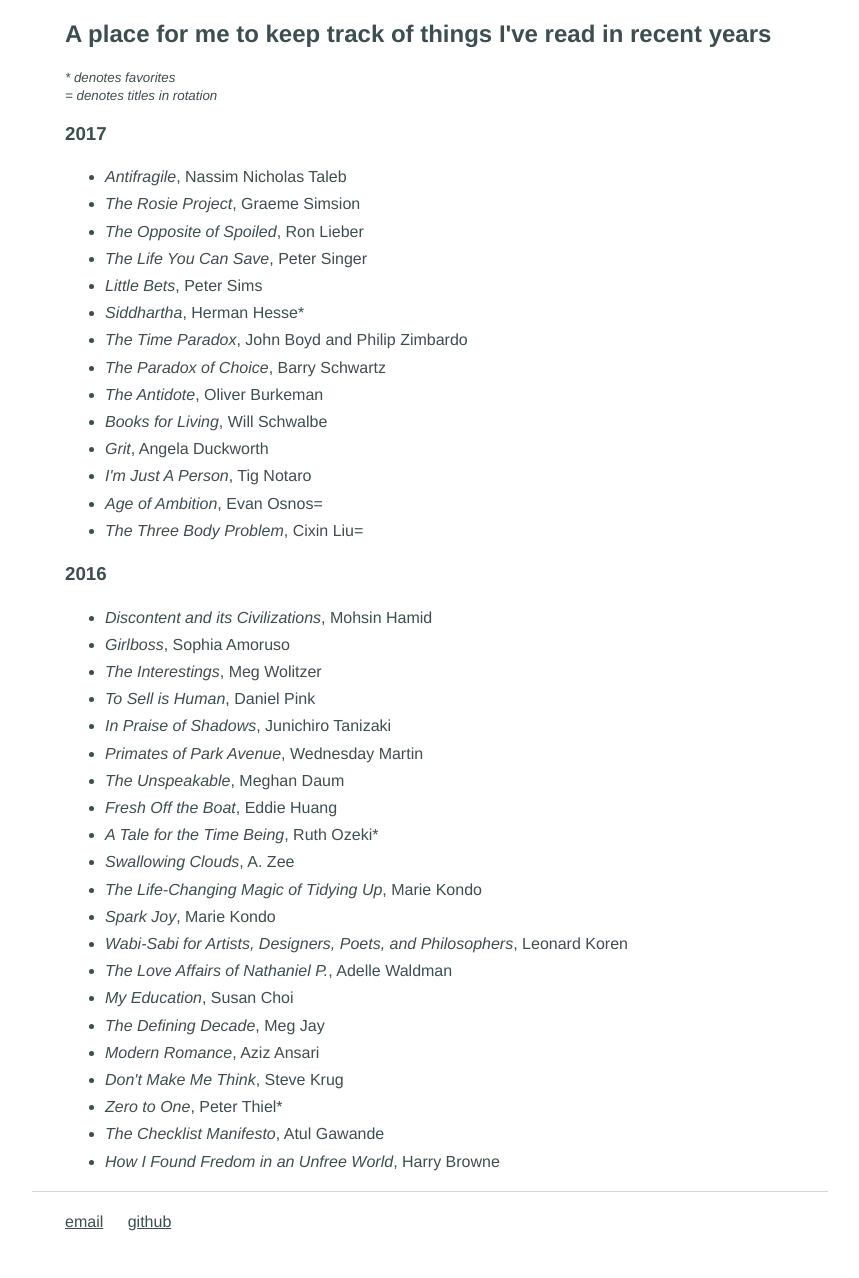
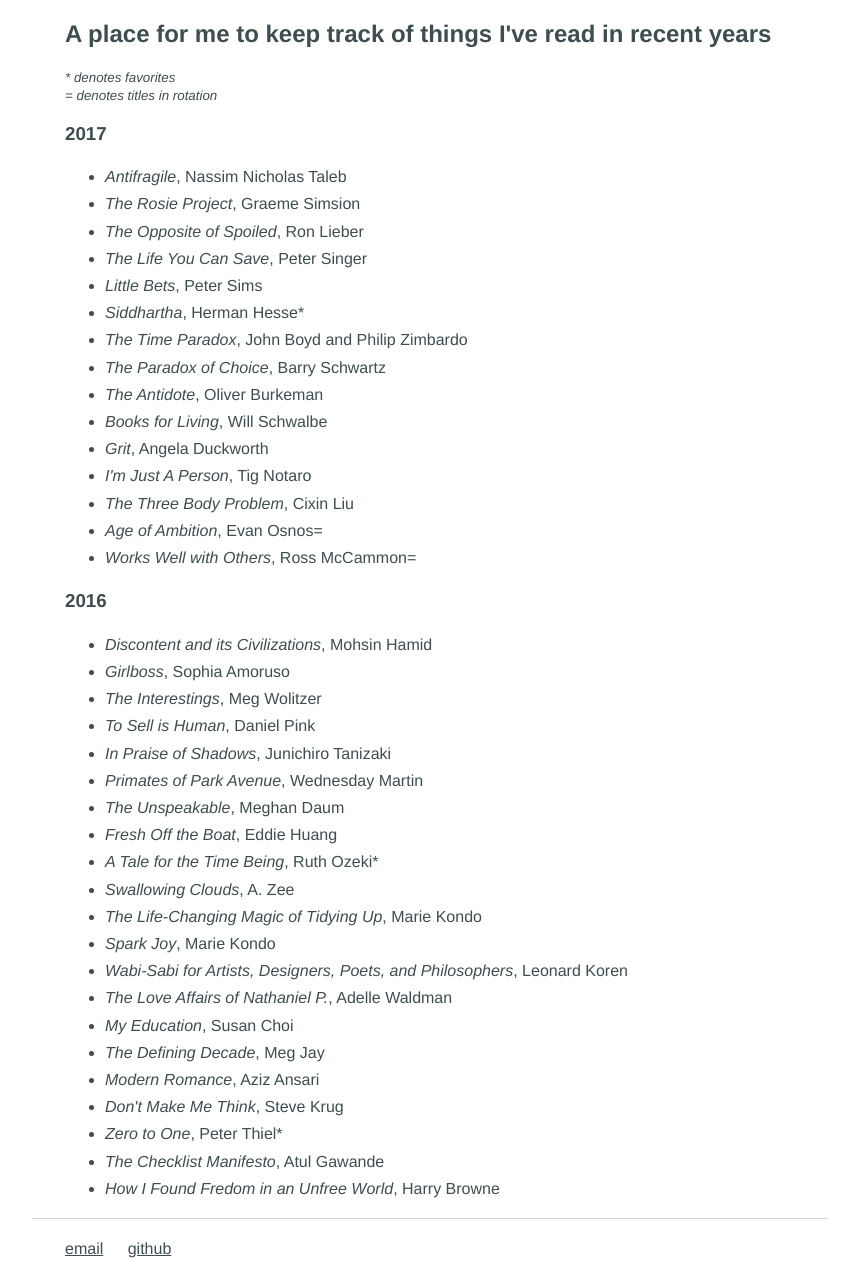
Before and after one commit to eating247/eating247.github.io, a Jekyll site: the page built from books.html, in a window 1280 px wide. Shown: the whole page, without its empty margins (210-1069 px from the left). Built offline with Jekyll 4.4.1, drawn with Linux system fonts in a browser that asks for light colours; before the commit the page ends 1251 px from its top, so only the background shows below that.

Commit message:
Update books

```diff
--- a/books.html
+++ b/books.html
@@ -21,8 +21,9 @@ layout: default
   <li><i>Books for Living</i>, Will Schwalbe</li>
   <li><i>Grit</i>, Angela Duckworth</li>
   <li><i>I'm Just A Person</i>, Tig Notaro</li>
+  <li><i>The Three Body Problem</i>, Cixin Liu</li>
   <li><i>Age of Ambition</i>, Evan Osnos=</li>
-  <li><i>The Three Body Problem</i>, Cixin Liu=</li>
+  <li><i>Works Well with Others</i>, Ross McCammon=</li>
 </ul>
 
 <h3>2016</h3>
```
